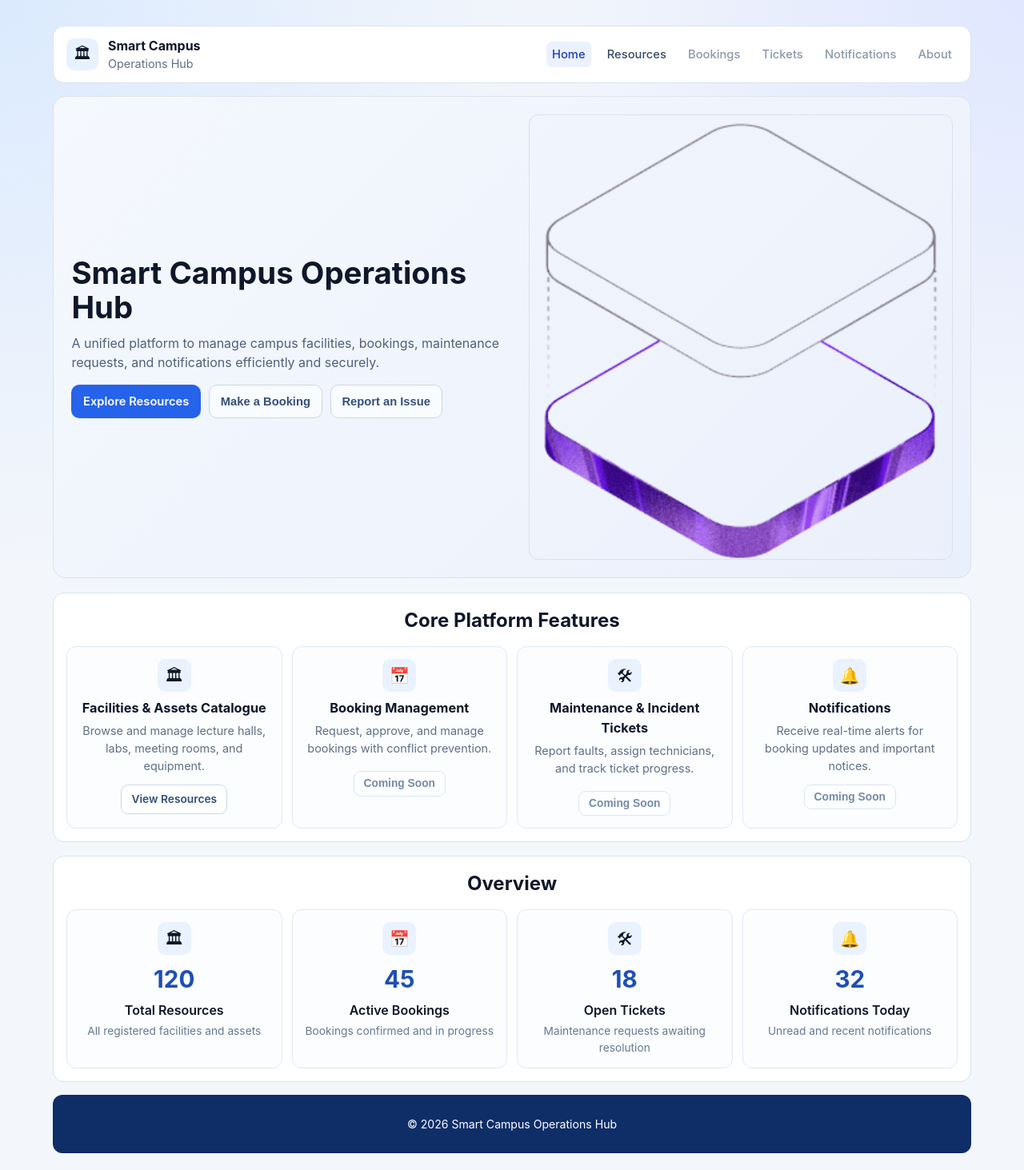
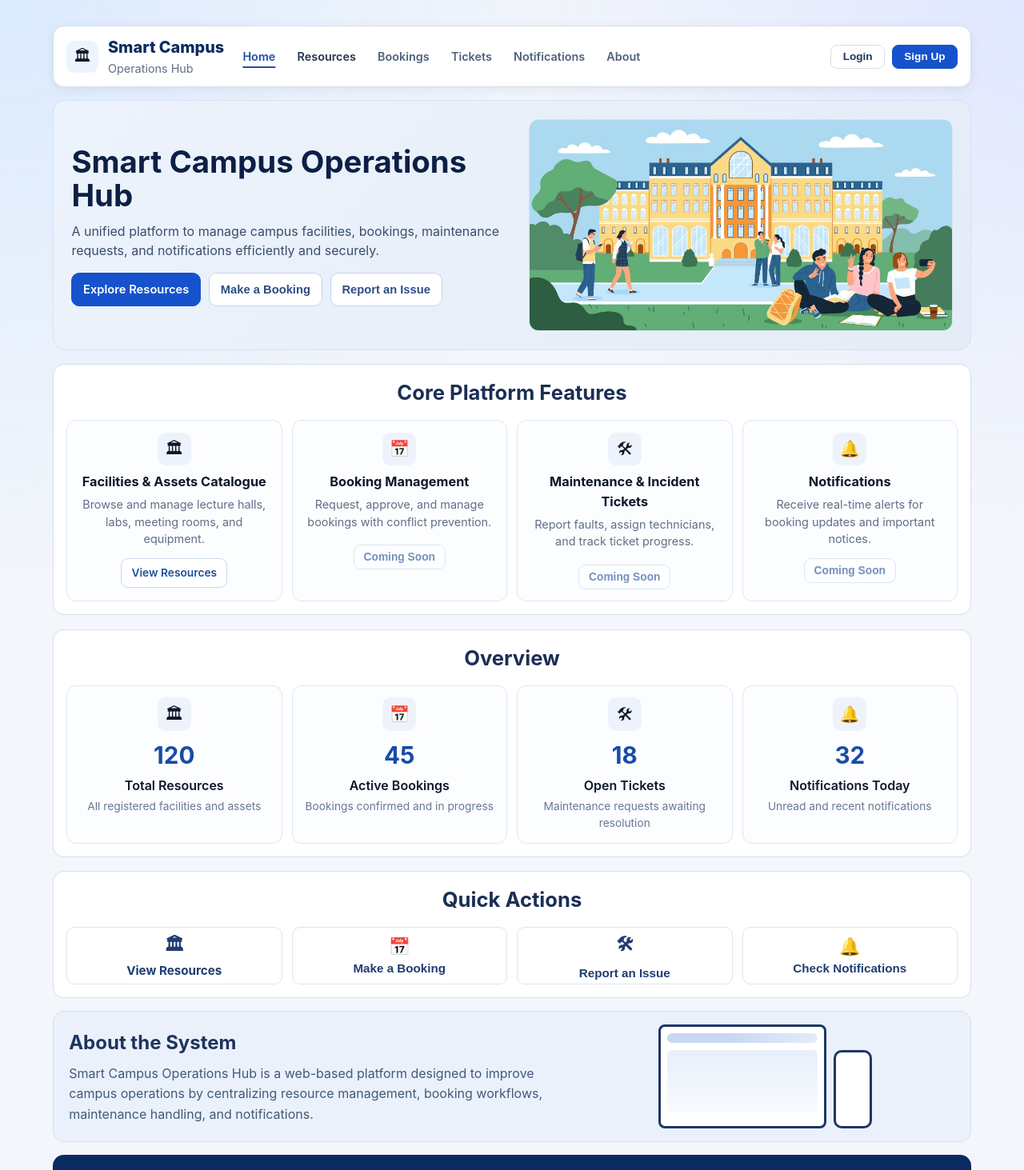
Before and after one commit to dila1928/PAF-project, a React (Vite) app in the folder frontend/: page / in a window 1280 px wide. Shown: the top 1463 px of the page at 80% size. Built offline with nearby package versions, Linux system fonts and the light colour scheme; no server answers.

Commit message:
add styles to Home page

```diff
--- a/frontend/src/pages/HomePage.css
+++ b/frontend/src/pages/HomePage.css
@@ -6,14 +6,18 @@
 }
 
 .home-nav {
+  position: sticky;
+  top: 0.5rem;
+  z-index: 3;
   display: flex;
   align-items: center;
   justify-content: space-between;
   gap: 1rem;
   padding: 0.75rem 1rem;
   background: #ffffff;
-  border: 1px solid #dbe3ef;
+  border: 1px solid #d6deea;
   border-radius: 14px;
+  box-shadow: 0 3px 14px rgb(15 23 42 / 6%);
 }
 
 .home-brand {
@@ -28,13 +32,15 @@
   display: grid;
   place-items: center;
   border-radius: 10px;
-  background: #e8f1ff;
+  background: #edf4ff;
   font-size: 1.2rem;
 }
 
 .home-brand-title {
   margin: 0;
-  font-weight: 700;
+  font-size: 1.24rem;
+  font-weight: 800;
+  color: #0b2a60;
 }
 
 .home-brand-subtitle {
@@ -50,21 +56,50 @@
 }
 
 .home-link {
-  color: #374a66;
+  color: #27354d;
   text-decoration: none;
-  font-size: 0.92rem;
-  font-weight: 500;
+  font-size: 0.9rem;
+  font-weight: 600;
   padding: 0.3rem 0.45rem;
   border-radius: 7px;
 }
 
 .home-link.is-active {
-  color: #1e40af;
-  background: #ebf1ff;
+  color: #234fa4;
+  text-decoration: underline;
+  text-decoration-thickness: 2px;
+  text-underline-offset: 7px;
+  background: transparent;
 }
 
 .home-link.is-muted {
-  color: #8a98ab;
+  color: #4f617c;
+}
+
+.home-auth {
+  margin-left: auto;
+  display: flex;
+  align-items: center;
+  gap: 0.55rem;
+}
+
+.auth-btn {
+  border-radius: 8px;
+  border: 1px solid #d5ddeb;
+  padding: 0.4rem 0.9rem;
+  font-size: 0.85rem;
+  font-weight: 700;
+}
+
+.auth-btn-light {
+  background: #fff;
+  color: #1f3460;
+}
+
+.auth-btn-primary {
+  background: #1552cc;
+  border-color: #1552cc;
+  color: #fff;
 }
 
 .hero-card {
@@ -73,21 +108,22 @@
   grid-template-columns: 1.05fr 1fr;
   gap: 1rem;
   align-items: center;
-  background: linear-gradient(135deg, #f5f8fe, #eaf0fb);
-  border: 1px solid #dbe3ef;
+  background: linear-gradient(130deg, #edf3fc, #e4ecf8);
+  border: 1px solid #d7e0ee;
   border-radius: 16px;
   padding: 1.4rem;
 }
 
 .hero-copy h1 {
   margin: 0 0 0.75rem;
-  font-size: clamp(1.8rem, 3vw, 3rem);
+  font-size: clamp(2rem, 3vw, 3.5rem);
   line-height: 1.1;
+  color: #0d1f45;
 }
 
 .hero-copy p {
   margin: 0;
-  color: #4f617b;
+  color: #3b4d6a;
   max-width: 560px;
 }
 
@@ -110,14 +146,15 @@
 }
 
 .btn-primary {
-  background: #2563eb;
+  background: #1552cc;
   color: #fff;
+  border-color: #1552cc;
 }
 
 .btn-outline {
-  background: #f8fbff;
-  border-color: #cbd8ea;
-  color: #35507a;
+  background: #fff;
+  border-color: #c6d3e7;
+  color: #2d4d86;
 }
 
 .hero-image {
@@ -131,7 +168,7 @@
 .section-wrap {
   margin-top: 1.1rem;
   background: #fff;
-  border: 1px solid #dbe3ef;
+  border: 1px solid #d6deeb;
   border-radius: 14px;
   padding: 1rem;
 }
@@ -139,6 +176,8 @@
 .section-wrap h2 {
   margin: 0 0 0.9rem;
   text-align: center;
+  color: #1b2f55;
+  font-size: 1.6rem;
 }
 
 .feature-grid,
@@ -150,8 +189,8 @@
 
 .feature-card,
 .stat-card {
-  background: #fbfdff;
-  border: 1px solid #e1e8f4;
+  background: #fcfdff;
+  border: 1px solid #dfe6f2;
   border-radius: 12px;
   padding: 0.9rem;
   text-align: center;
@@ -165,7 +204,7 @@
   display: grid;
   place-items: center;
   margin: 0 auto 0.5rem;
-  background: #eaf2ff;
+  background: #eef3fb;
   font-size: 1.25rem;
 }
 
@@ -185,17 +224,17 @@
   margin-top: 0.8rem;
   display: inline-block;
   text-decoration: none;
-  border: 1px solid #cdd9ea;
+  border: 1px solid #c9d7e9;
   border-radius: 9px;
   padding: 0.45rem 0.75rem;
-  color: #2f4f7d;
+  color: #1f4e9a;
   background: #fff;
   font-size: 0.86rem;
   font-weight: 600;
 }
 
 .card-link.is-disabled {
-  opacity: 0.65;
+  opacity: 0.62;
   cursor: not-allowed;
 }
 
@@ -203,7 +242,7 @@
   margin: 0;
   font-size: 1.85rem;
   font-weight: 700;
-  color: #1f4fb4;
+  color: #184ca7;
 }
 
 .stat-label {
@@ -219,22 +258,146 @@
 
 .home-footer {
   margin-top: 1rem;
-  border-radius: 12px;
-  background: #0f2d67;
+  border-radius: 14px;
+  background: #0a2a62;
   color: #fff;
-  text-align: center;
-  padding: 0.75rem;
+  display: flex;
+  justify-content: center;
+  align-items: center;
+  padding: 1rem 1.2rem;
   font-size: 0.88rem;
 }
 
+.home-footer > div {
+  text-align: center;
+}
+
+.footer-brand,
+.footer-copy {
+  margin: 0;
+}
+
+.footer-brand {
+  font-weight: 700;
+}
+
+.footer-copy {
+  margin-top: 0.18rem;
+  color: #c7d5f3;
+}
+
+.quick-grid {
+  display: grid;
+  grid-template-columns: repeat(4, minmax(0, 1fr));
+  gap: 0.75rem;
+}
+
+.quick-item {
+  border: 1px solid #dce4f2;
+  background: #fff;
+  border-radius: 10px;
+  min-height: 72px;
+  display: flex;
+  flex-direction: column;
+  justify-content: center;
+  align-items: center;
+  gap: 0.35rem;
+  font-size: 0.95rem;
+  font-weight: 700;
+  color: #203d71;
+  text-decoration: none;
+}
+
+.quick-icon {
+  font-size: 1.35rem;
+}
+
+.about-card {
+  margin-top: 1rem;
+  border: 1px solid #d6dfed;
+  border-radius: 14px;
+  background: #eaf1fb;
+  padding: 1rem 1.2rem;
+  display: grid;
+  grid-template-columns: 1.3fr 1fr;
+  gap: 1rem;
+  align-items: center;
+}
+
+.about-copy h2 {
+  margin: 0 0 0.5rem;
+  color: #1f335d;
+}
+
+.about-copy p {
+  margin: 0;
+  color: #445977;
+  line-height: 1.6;
+}
+
+.about-visual {
+  display: flex;
+  align-items: flex-end;
+  justify-content: center;
+  gap: 0.6rem;
+}
+
+.screen {
+  width: 210px;
+  height: 130px;
+  background: #fff;
+  border: 3px solid #1f3764;
+  border-radius: 8px;
+  padding: 0.5rem;
+}
+
+.screen-bar {
+  height: 12px;
+  width: 100%;
+  background: linear-gradient(90deg, #c7d7f4 40%, #e4ecfa);
+  border-radius: 6px;
+}
+
+.screen-chart {
+  margin-top: 0.55rem;
+  height: 78px;
+  border-radius: 6px;
+  background:
+    linear-gradient(180deg, #e8effb, #f8fbff),
+    repeating-linear-gradient(
+      90deg,
+      transparent,
+      transparent 23px,
+      #d8e3f6 23px,
+      #d8e3f6 24px
+    );
+}
+
+.phone {
+  width: 48px;
+  height: 98px;
+  background: #fff;
+  border: 3px solid #1f3764;
+  border-radius: 10px;
+}
+
 @media (max-width: 990px) {
+  .home-nav {
+    position: static;
+  }
+
   .hero-card {
     grid-template-columns: 1fr;
   }
 
   .feature-grid,
-  .stats-grid {
+  .stats-grid,
+  .quick-grid {
     grid-template-columns: repeat(2, minmax(0, 1fr));
+  }
+
+  .about-card {
+    grid-template-columns: 1fr;
   }
 }
 
@@ -248,8 +411,17 @@
     flex-wrap: wrap;
   }
 
+  .home-auth {
+    margin-left: 0;
+  }
+
   .feature-grid,
-  .stats-grid {
+  .stats-grid,
+  .quick-grid {
     grid-template-columns: 1fr;
   }
+
+  .home-footer {
+    align-items: flex-start;
+  }
 }
--- a/frontend/src/pages/HomePage.jsx
+++ b/frontend/src/pages/HomePage.jsx
@@ -1,5 +1,5 @@
 import { Link } from 'react-router-dom'
-import heroImage from '../assets/hero.png'
+import heroImage from '../assets/home-hero-campus.png'
 import './HomePage.css'
 
 const features = [
@@ -60,6 +60,14 @@ export function HomePage() {
           <span className="home-link is-muted">Notifications</span>
           <span className="home-link is-muted">About</span>
         </nav>
+        <div className="home-auth">
+          <button type="button" className="auth-btn auth-btn-light">
+            Login
+          </button>
+          <button type="button" className="auth-btn auth-btn-primary">
+            Sign Up
+          </button>
+        </div>
       </header>
 
       <section className="hero-card">
@@ -120,8 +128,51 @@ export function HomePage() {
         </div>
       </section>
 
+      <section className="section-wrap">
+        <h2>Quick Actions</h2>
+        <div className="quick-grid">
+          <Link to="/resources" className="quick-item">
+            <span className="quick-icon">🏛</span>
+            <span>View Resources</span>
+          </Link>
+          <button type="button" className="quick-item">
+            <span className="quick-icon">📅</span>
+            <span>Make a Booking</span>
+          </button>
+          <button type="button" className="quick-item">
+            <span className="quick-icon">🛠</span>
+            <span>Report an Issue</span>
+          </button>
+          <button type="button" className="quick-item">
+            <span className="quick-icon">🔔</span>
+            <span>Check Notifications</span>
+          </button>
+        </div>
+      </section>
+
+      <section className="about-card">
+        <div className="about-copy">
+          <h2>About the System</h2>
+          <p>
+            Smart Campus Operations Hub is a web-based platform designed to improve campus
+            operations by centralizing resource management, booking workflows, maintenance
+            handling, and notifications.
+          </p>
+        </div>
+        <div className="about-visual" aria-hidden="true">
+          <div className="screen">
+            <div className="screen-bar" />
+            <div className="screen-chart" />
+          </div>
+          <div className="phone" />
+        </div>
+      </section>
+
       <footer className="home-footer">
-        <p>© 2026 Smart Campus Operations Hub</p>
+        <div>
+          <p className="footer-brand">Smart Campus Operations Hub</p>
+          <p className="footer-copy">© 2026 All rights reserved.</p>
+        </div>
       </footer>
     </div>
   )
```
Also changed, not shown: frontend/src/assets/home-hero-campus.png (added).
